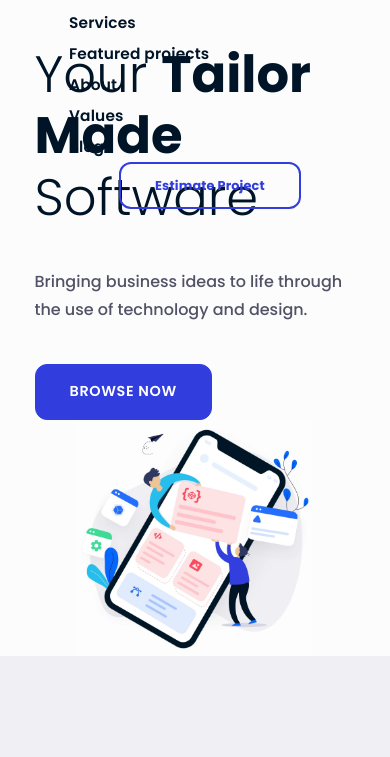
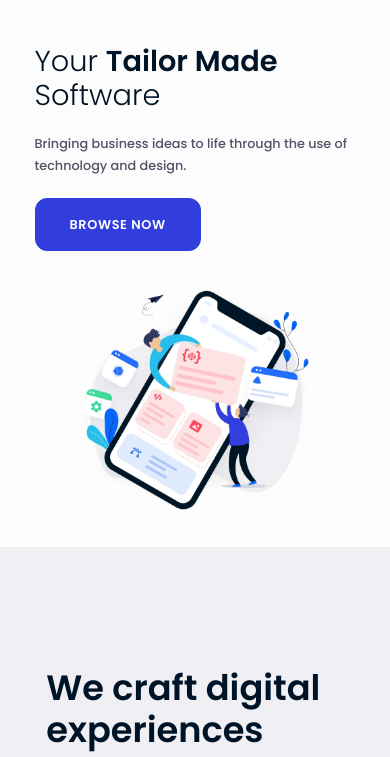
Before and after one commit to RafalPloszka/gatsby-page-AppTailors, a Gatsby site: page / in a window 390 px wide. Shown: the part 66-823 px from the top of the page. Built offline with nearby package versions, Linux system fonts and the light colour scheme; Gatsby itself is replaced by a stand-in of ours.

Commit message:
header RWD

```diff
--- a/src/styles/global.scss
+++ b/src/styles/global.scss
@@ -41,3 +41,7 @@ p {
   line-height: 1.75;
   white-space: pre-line;
 }
+
+strong {
+  font-weight: 600;
+}
--- a/src/views/Header/Header.module.scss
+++ b/src/views/Header/Header.module.scss
@@ -33,6 +33,7 @@
 .imageWrapper {
   position: relative;
   overflow: hidden;
+  margin-bottom: 30px;
   height: auto;
   width: 28vh;
   @media (min-width: 425px) {
@@ -58,19 +59,33 @@
 
 .introTitle {
   font-weight: 300;
-  font-size: 3.2rem;
+  font-size: 1.8rem;
+  @media (min-width: 425px) {
+    font-size: 2.8rem;
+  }
+  @media (min-width: 1024px) {
+    font-size: 3rem;
+  }
+  @media (min-width: 1440px) {
+    font-size: 3.2rem;
+  }
 }
 
 .introLead {
   font-weight: 500;
-  font-size: 1rem;
   color: $fontGray;
-  margin: 40px 0;
+  font-size: .8rem;
+  margin: 20px 0;
+  @media (min-width: 425px) {
+    font-size: 1rem;
+    margin: 30px 0;
+  }
+  @media (min-width: 768px) {
+    margin: 40px 0;
+  }
 }
 
 .button {
-  font-size: .9rem;
-  margin-bottom: 0;
   font-weight: 600;
   letter-spacing: .04rem;
   text-transform: uppercase;
@@ -79,4 +94,10 @@
   width: fit-content;
   border-radius: 12px;
   padding: 16px 34px;
+  font-size: .8rem;
+  margin-bottom: 30px;
+  @media (min-width: 1024px) {
+    font-size: .9rem;
+    margin-bottom: 0;
+  }
 }
--- a/src/views/Navbar/Navbar.js
+++ b/src/views/Navbar/Navbar.js
@@ -12,6 +12,7 @@ import * as styles from './Navbar.module.scss';
 const Navbar = ({ links }) => {
 
   const [shrink, setShrink] = useState(false);
+  const [expanded, setExpanded] = useState(false);
 
   const handleWindowScroll = () => {
     const scrollTop = document.documentElement.scrollTop || document.body.scrollTop;
@@ -42,6 +43,7 @@ const Navbar = ({ links }) => {
             </svg>
           </Link>
         </div>
+        {expanded ?
           <div className={styles.collapse}>
             <div className={classNames(styles.container, styles.collapseContent)}>
               <div className={styles.navLinks}>
@@ -72,6 +74,7 @@ const Navbar = ({ links }) => {
 
             </div>
           </div>
+        : null }
       </div>
     </nav>
   )
```
Lines whose indentation alone changed are shown as unchanged.
